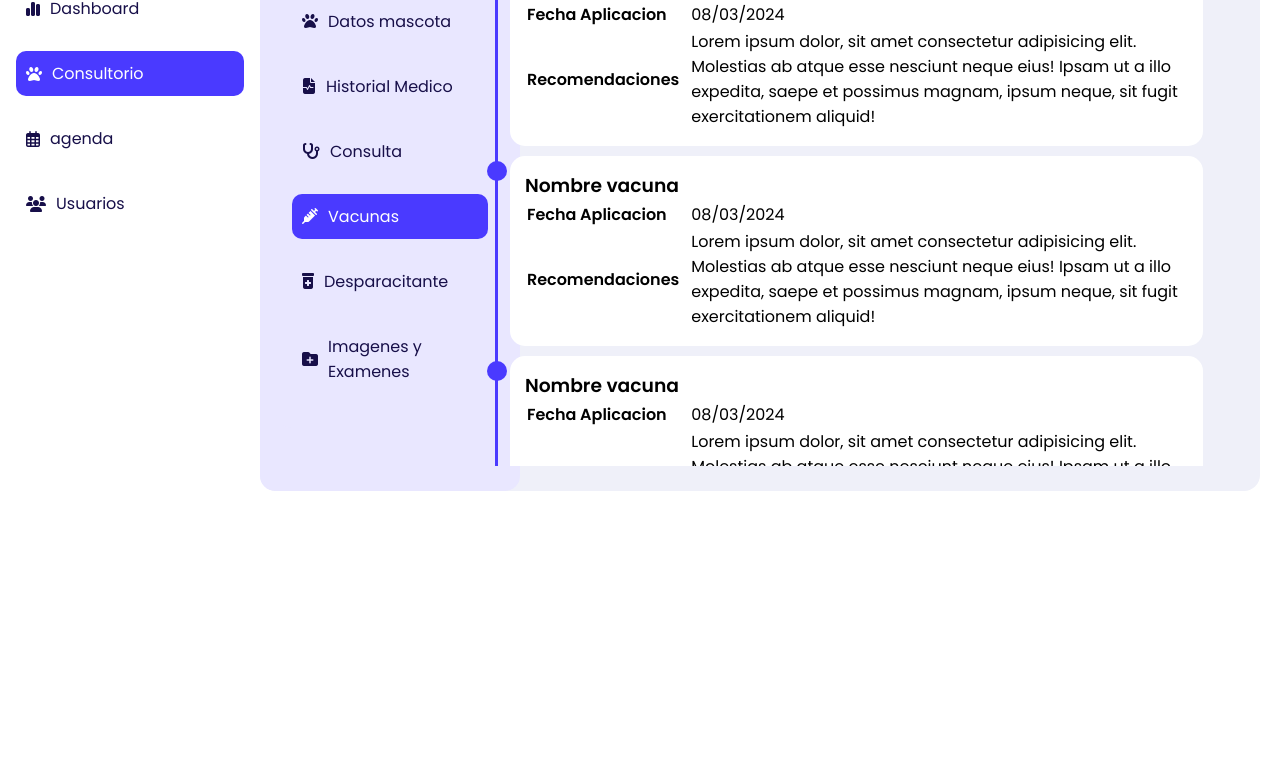
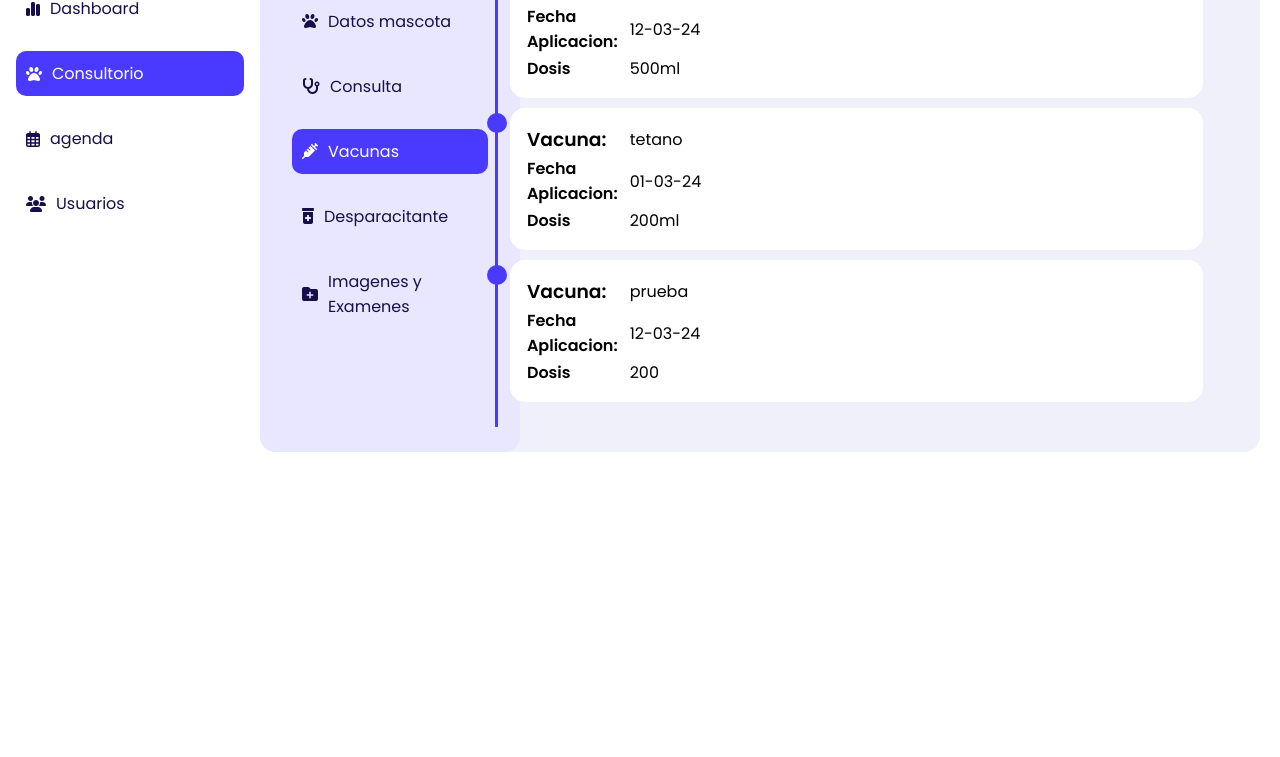
Before and after one commit to David-scs/VetSysPro, a Django app: page /listar_vacunas/1/ in a window 1280 px wide. Shown: the part 202-959 px from the top of the page. Run offline with Django 5.2, Linux system fonts and the light colour scheme; data comes from the database, SQL or seed files in the repository; both versions use the stored data as it was after the commit; some libraries are stand-ins or nearby versions.

Commit message:
se agrego el registro y listado de vacunas a un paciente

```diff
--- a/Historiales_clinicos/templates/layouts/partials/sidebar__mascota.html
+++ b/Historiales_clinicos/templates/layouts/partials/sidebar__mascota.html
@@ -18,10 +18,10 @@
                 <i class="fa-solid fa-paw"></i>
                 <h3 class="nav__h3">Datos mascota</h3>
             </a>
-            <a  class="nav__a boton {% if current_page2 == '' %}selected{% endif %} " href="">
+           {% comment %}  <a  class="nav__a boton {% if current_page2 == '' %}selected{% endif %} " href="">
                 <i class="fa-solid fa-file-waveform"></i>
                 <h3 class="nav__h3">Historial Medico</h3>
-            </a>
+            </a>  {% endcomment %}
             <a  class="nav__a boton {% if current_page2 == 'listar_consulta' %}selected{% endif %} " href="/listar_consulta/{{ mascota.idMascota }}/">
                 <i class="fa-solid fa-stethoscope"></i>
                 <h3 class="nav__h3">Consulta</h3>
@@ -34,7 +34,7 @@
                 <i class="fa-solid fa-syringe"></i>
                 <h3 class="nav__h3" >Vacunas</h3>
             </a>
-            <a  class="nav__a boton" href="">
+           <a  class="nav__a boton" href="">
                 <i class="fa-solid fa-prescription-bottle-medical"></i>
                 <h3 class="nav__h3">Desparacitante</h3>
             </a>
--- a/Historiales_clinicos/templates/listar_vacunas.html
+++ b/Historiales_clinicos/templates/listar_vacunas.html
@@ -33,145 +33,73 @@
                 <div class="window-background" id="window-background">
                     <div class="window-container" id="window-container">
                         <main class="main__vacunas">
-                            <form id="formularioVacunas" class="main__form" action="#">
-                                <div class="main__div fila1Co1">
+                            <form id="formularioVacunas" class="main__form" action="/registrar_vacuna/" method='post'>
+                                {% csrf_token %}
+                                <div class="main__div fila1Co2">
                                     <label class="div__label" for="fechaVacuna">Fecha aplicación</label>
-                                    <input class="div__input" type="date" id="fechaVacuna">
+                                    <input class="div__input" type="date" id="fechaVacuna" name="fecha" pattern="\d{4}-\d{2}-\d{2}" required>
                                 </div>
 
-                                <div class="main__div fila1Co2">
+                                <div class="main__div fila2Co1">
+                                    <label class="div__label" for="idMascota">Mascota</label>
+                                    <select class="div__input" name="idMascota" id="idMascota">
+                                        <option value="{{ mascota.idMascota }}">{{ mascota.nombre }}</option>
+                                    </select>
+                                </div>
+                                <div class="main__div fila1Co1">
                                     <label class="div__label" for="nombreVacuna">Nombre Vacuna</label>
-                                    <input class="div__input" type="text" id="nombreVacuna">
+                                    <input class="div__input" type="text" id="nombreVacuna" name="nombre" >
                                 </div>
                                 <div class="main__div fila1Co1">
                                     <label class="div__label" for="nombreVacuna">Dosis</label>
-                                    <input class="div__input" type="text" id="nombreVacuna">
+                                    <input class="div__input" type="text" id="nombreVacuna" name="dosis">
                                 </div>
-                                <div class="main__div fila2Co1">
-                                    <label class="div__label" for="idMascota">Mascota</label>
-                                    <select class="div__input" name="idMascota" id="idMascota">
-                                        <option value="fabio">Fabio</option>
-                                    </select>
-                                </div>
-
-
-                                <div class="main__div textarea">
-                                    <label class="div__label" for="recomendacionesVacuna">Recomendaciones</label>
-                                    <textarea  class="div__textarea" name="recomendacionesVacuna" id="recomendacionesVacuna   " cols="30" rows="10"></textarea>
-                                </div>
-
 
                                 <div class="main__div-btn">
                                     <button class="div__btn" id="close-button" >Cancelar</button>
                                     <button class="div__btn" type="submit" onclick="return confirmarEnvio()">Guardar</button>
+                                    <a href="">guardar</a>
                                 </div>
-
                             </form>
                         </main>
                     </div>
                 </div>
 
                 {% comment "" %} -------------- ventana de confirmacion -------------------{% endcomment %}
-                <div id="modal" class="modal">
+               {% comment %}  <div id="modal" class="modal">
                     <div class="modal-content">
                       <p>¿Estás seguro de que quieres enviar el formulario?</p>
                       <br>
                       <button class="div__btn confirmar" onclick="enviarFormulario()">Sí, enviar</button>
                       <button class="div__btn confirmar" onclick="cerrarModal()">Cancelar</button>
                     </div>
-                </div>
+                </div> {% endcomment %}
 
                 {% comment "" %} -------------- Codigo tabla -------------------{% endcomment %}
                 <div class="containerMayor">
                     <div class="containerLine">
+
+                        {% for v in vacuna %}
                         <div class="box">
-                            <h3>Nombre vacuna</h3>
                             <table>
                                 <tbody>
                                     <tr>
-                                        <th>Fecha Aplicacion</th>
-                                        <td>08/03/2024</td>
+                                        <th><h3>Vacuna:</h3> </th>
+                                        <td>{{ v.nombre }}</td>
                                     </tr>
                                     <tr>
-                                        <th>Recomendaciones</th>
-                                        <td>Lorem ipsum dolor, sit amet consectetur adipisicing elit. Molestias ab atque esse nesciunt neque eius! Ipsam ut a illo expedita, saepe et possimus magnam, ipsum neque, sit fugit exercitationem aliquid!</td>
+                                        <th>Fecha Aplicacion: </th>
+                                        <td>{{ v.fecha|date:"d-m-y" }}</td>
                                     </tr>
+                                    <tr>
+                                        <th>Dosis</th>
+                                        <td>{{ v.dosis }}</td>
+                                    </tr>
+
+                                </tbody>
                             </table>
                         </div>
-
-                        <div class="box">
-                            <h3>Nombre vacuna</h3>
-                            <table>
-                                <tbody>
-                                    <tr>
-                                        <th>Fecha Aplicacion</th>
-                                        <td>08/03/2024</td>
-                                    </tr>
-                                    <tr>
-                                        <th>Recomendaciones</th>
-                                        <td>Lorem ipsum dolor, sit amet consectetur adipisicing elit. Molestias ab atque esse nesciunt neque eius! Ipsam ut a illo expedita, saepe et possimus magnam, ipsum neque, sit fugit exercitationem aliquid!</td>
-                                    </tr>
-                            </table>
-                        </div>
-
-                        <div class="box">
-                            <h3>Nombre vacuna</h3>
-                            <table>
-                                <tbody>
-                                    <tr>
-                                        <th>Fecha Aplicacion</th>
-                                        <td>08/03/2024</td>
-                                    </tr>
-                                    <tr>
-                                        <th>Recomendaciones</th>
-                                        <td>Lorem ipsum dolor, sit amet consectetur adipisicing elit. Molestias ab atque esse nesciunt neque eius! Ipsam ut a illo expedita, saepe et possimus magnam, ipsum neque, sit fugit exercitationem aliquid!</td>
-                                    </tr>
-                            </table>
-                        </div>
-
-                        <div class="box">
-                            <h3>Nombre vacuna</h3>
-                            <table>
-                                <tbody>
-                                    <tr>
-                                        <th>Fecha Aplicacion</th>
-                                        <td>08/03/2024</td>
-                                    </tr>
-                                    <tr>
-                                        <th>Recomendaciones</th>
-                                        <td>Lorem ipsum dolor, sit amet consectetur adipisicing elit. Molestias ab atque esse nesciunt neque eius! Ipsam ut a illo expedita, saepe et possimus magnam, ipsum neque, sit fugit exercitationem aliquid!</td>
-                                    </tr>
-                            </table>
-                        </div>
-
-                        <div class="box">
-                            <h3>Nombre vacuna</h3>
-                            <table>
-                                <tbody>
-                                    <tr>
-                                        <th>Fecha Aplicacion</th>
-                                        <td>08/03/2024</td>
-                                    </tr>
-                                    <tr>
-                                        <th>Recomendaciones</th>
-                                        <td>Lorem ipsum dolor, sit amet consectetur adipisicing elit. Molestias ab atque esse nesciunt neque eius! Ipsam ut a illo expedita, saepe et possimus magnam, ipsum neque, sit fugit exercitationem aliquid!</td>
-                                    </tr>
-                            </table>
-                        </div>
-                        <div class="box">
-                            <h3>Nombre vacuna</h3>
-                            <table>
-                                <tbody>
-                                    <tr>
-                                        <th>Fecha Aplicacion</th>
-                                        <td>08/03/2024</td>
-                                    </tr>
-                                    <tr>
-                                        <th>Recomendaciones</th>
-                                        <td>Lorem ipsum dolor, sit amet consectetur adipisicing elit. Molestias ab atque esse nesciunt neque eius! Ipsam ut a illo expedita, saepe et possimus magnam, ipsum neque, sit fugit exercitationem aliquid!</td>
-                                    </tr>
-                            </table>
-                        </div>
+                        {% endfor %}
 
                     </div>
                 </div>
--- a/Historiales_clinicos/urls.py
+++ b/Historiales_clinicos/urls.py
@@ -7,5 +7,6 @@ urlpatterns = [
     path('detalles_consulta/<int:idConsulta>/', views.detalles_consulta, name='detalles_consulta'),
     path('registrar_consulta/', views.registrar_consulta, name='registrar_consulta'),
     path('listar_vacunas/<int:idMascota>/', views.listar_vacunas, name='listar_vacunas'),
+    path('registrar_vacuna/', views.registrar_vacuna, name='registrar_vacuna'),
 
 ]
--- a/Historiales_clinicos/views.py
+++ b/Historiales_clinicos/views.py
@@ -1,8 +1,9 @@
 from django.shortcuts import render, redirect
 from Clientes_Mascotas.models import Mascota
-from .models import Consulta
+from .models import Consulta, Vacuna
 from django.contrib.auth.decorators import login_required
 from datetime import date
+from django.db import transaction
 
 # Create your views here.
 @login_required
@@ -47,7 +48,7 @@ def registrar_consulta(request):
 
 def detalles_consulta(request, idConsulta):
     consulta = Consulta.objects.get(id=idConsulta)
-    mascota = consulta.mascota  # Suponiendo que hay una relación entre Consulta y Mascota
+    mascota = consulta.mascota
     current_page = "consultorio"
     current_page2 = "listar_consulta"
     return render(request, 'detalles_consulta.html', {'consulta': consulta, 'mascota': mascota, 'current_page': current_page, 'current_page2': current_page2})
@@ -60,6 +61,18 @@ def Mostrar_historial(request, idMascota):
 
 def listar_vacunas(request, idMascota):
     mascota = Mascota.objects.get(idMascota=idMascota)
+    vacuna = Vacuna.objects.filter(mascota=mascota)
     current_page = "consultorio"
     current_page2 = "listar_vacunas"
-    return render(request, 'listar_vacunas.html', {'mascota': mascota, 'current_page': current_page, 'current_page2': current_page2})
+    return render(request, 'listar_vacunas.html', {'vacuna': vacuna,'mascota': mascota, 'current_page': current_page, 'current_page2': current_page2})
+
+@transaction.atomic
+def registrar_vacuna(request):
+    fecha = request.POST.get('fecha')
+    nombre = request.POST.get('nombre')
+    dosis = request.POST.get('dosis')
+    idMascota = request.POST.get('idMascota')
+
+    mascota = Mascota.objects.get(idMascota=idMascota)
+    vacuna = Vacuna.objects.create(fecha=fecha, nombre=nombre, dosis=dosis, mascota=mascota)
+    return redirect('/listar_vacunas/{}/'.format(idMascota))
```
Also changed, not shown: db.sqlite3.
